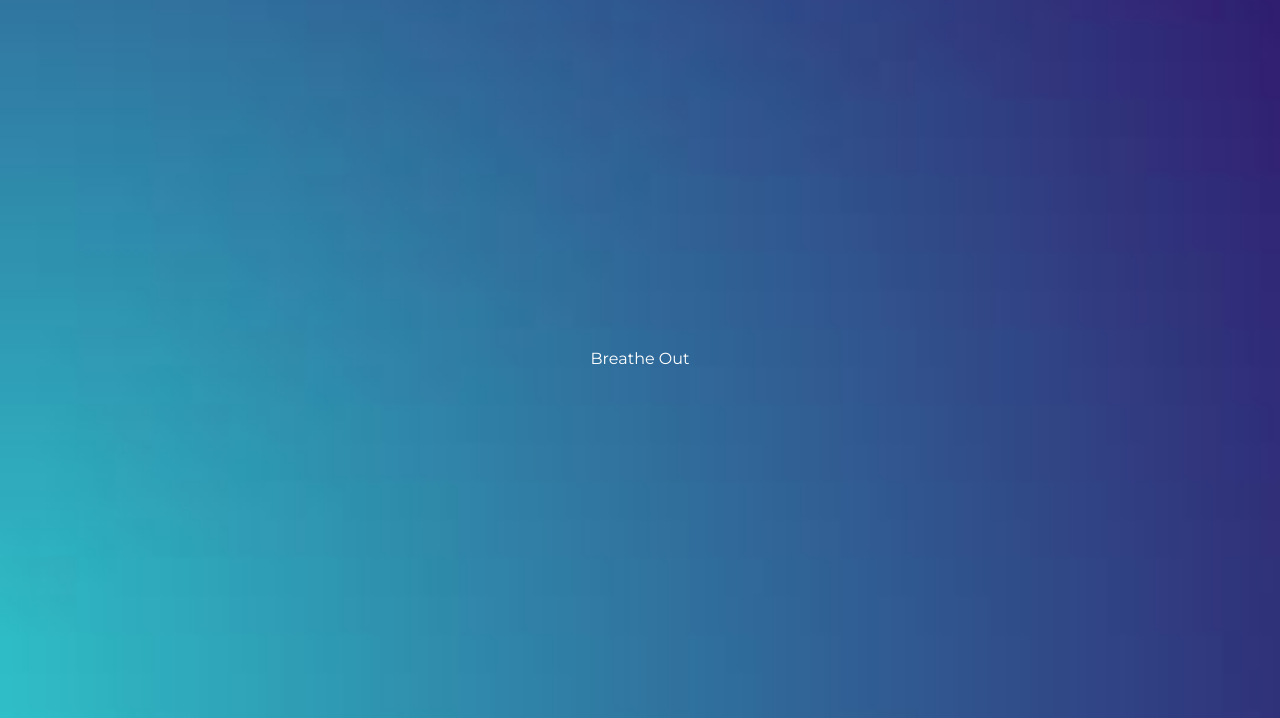
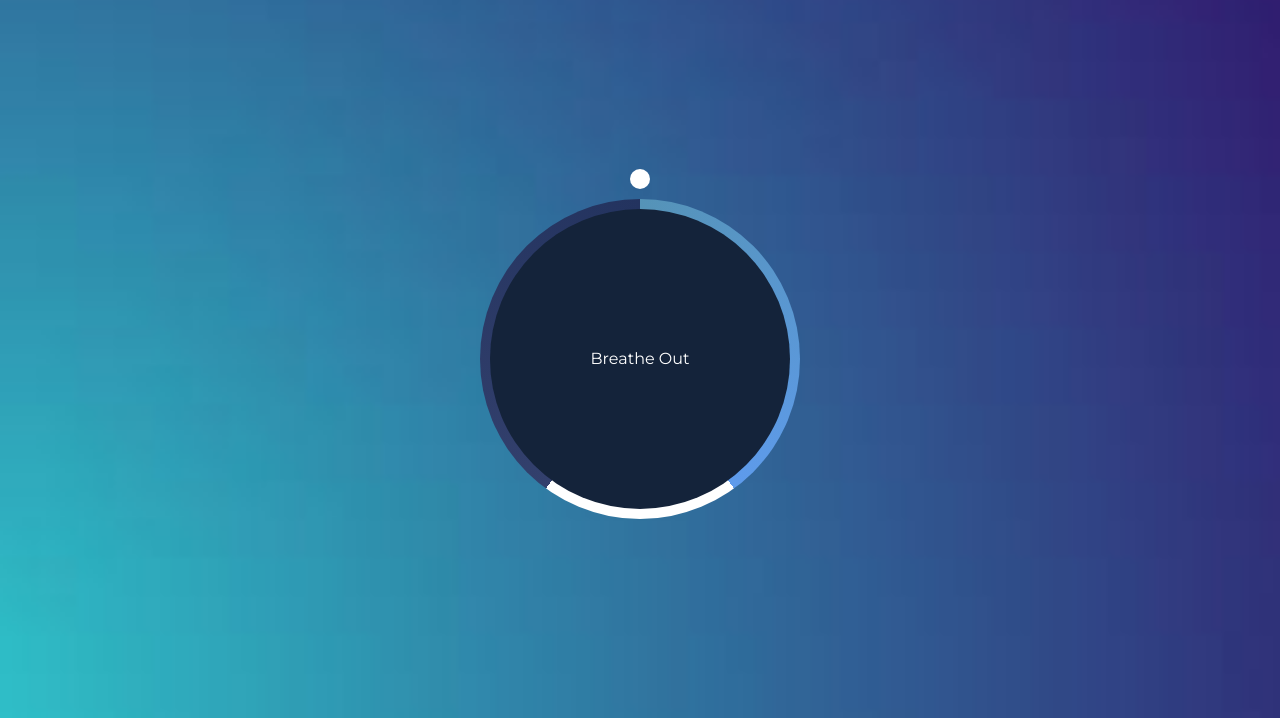
Before and after one commit to bridgetrshannon/Relax, a plain HTML site: page index.html in a window 1280 px wide. Shown: the part 82-800 px from the top of the page. Drawn offline with Linux system fonts and the light colour scheme.

Commit message:
conic gradient colors balanced a bit better, added pointer and pointer class

```diff
--- a/style.css
+++ b/style.css
@@ -26,3 +26,47 @@ body {
     position: relative;
     transform: scale(1);
 }
+
+.gradient-circle {
+    background: conic-gradient(
+        #5593b7 0%,
+        #5e9bec 40%,
+        #fff 40%,
+        #fff 60%,
+        #33406d 60%,
+        #23335f 100%
+    );
+    height: 320px;
+    width: 320px;
+    position: absolute;
+    top: -10px;
+    left: -10px;
+    z-index: -2;
+    border-radius: 50%;
+}
+
+.circle {
+    background-color: #14233a;
+    height: 100%;
+    width: 100%;
+    position: absolute;
+    top: 0;
+    left: 0;
+    z-index: -1;
+    border-radius: 50%;
+}
+
+.pointer-container {
+    position: absolute;
+    top: -40px;
+    left: 140px;
+    width: 20px;
+    height: 190px;
+}
+
+.pointer {
+    background-color: white;
+    border-radius: 50%;
+    height: 20px;
+    width: 20px;
+}
```
